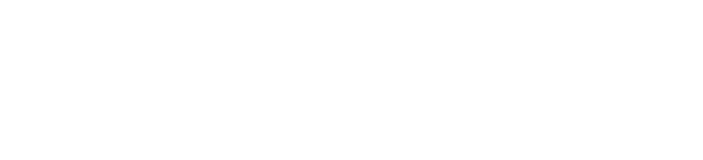
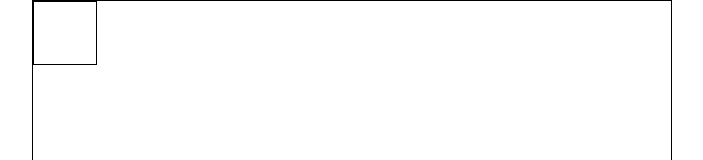
Before and after one commit to andrea-prina/js-campominato-grid, a plain HTML site: page index.html in a window 1280 px wide. Shown: the top 160 px of the page, without its empty margins (288-991 px from the left). Drawn offline with nearby package versions, Linux system fonts and the light colour scheme.

Commit message:
Prima bozza griglia statica

```diff
--- a/css/style.css
+++ b/css/style.css
@@ -0,0 +1,14 @@
+.squared-container {
+    height: 80vh;
+    width: 80vh;
+    margin: 0 auto;
+}
+
+.square-grid-element {
+    width: calc(100% / 10);
+    height: calc(100% / 10);
+}
+
+.squared-container, .square-grid-element {
+    border: 1px solid black;
+}
--- a/index.html
+++ b/index.html
@@ -11,6 +11,11 @@
     <title>Campo minato</title>
 </head>
 <body>
+
+    <div class="squared-container d-flex flex-wrap">
+        <div class="square-grid-element"></div>
+    </div>
+
     <script src="./js/main.js"></script>
 </body>
 </html>
--- a/js/main.js
+++ b/js/main.js
@@ -0,0 +1,4 @@
+// L'utente clicca su un bottone che genererà una griglia di gioco quadrata.
+// Ogni cella ha un numero progressivo, da 1 a 100.
+// Ci saranno quindi 10 caselle per ognuna delle 10 righe.
+// Quando l'utente clicca su ogni cella, la cella cliccata si colora di azzurro ed emetto un messaggio in console con il numero della cella cliccata.
```
